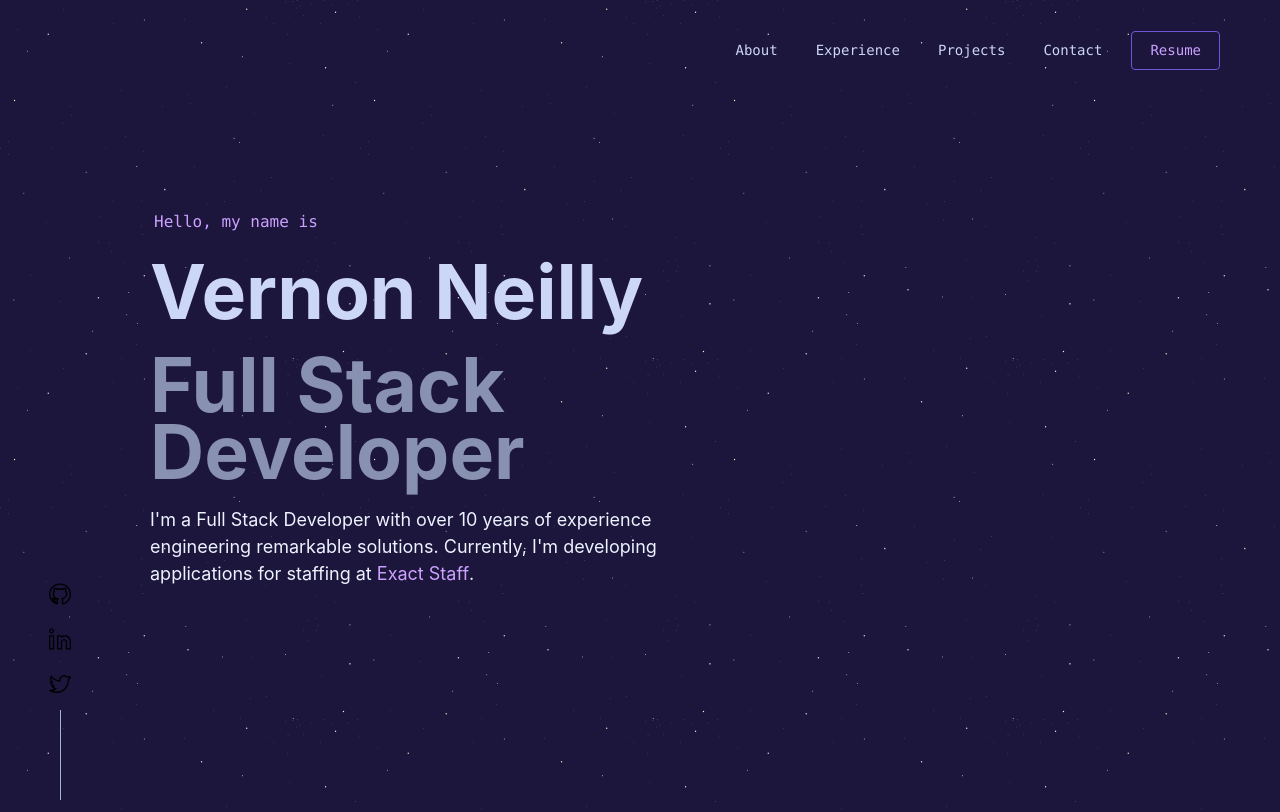
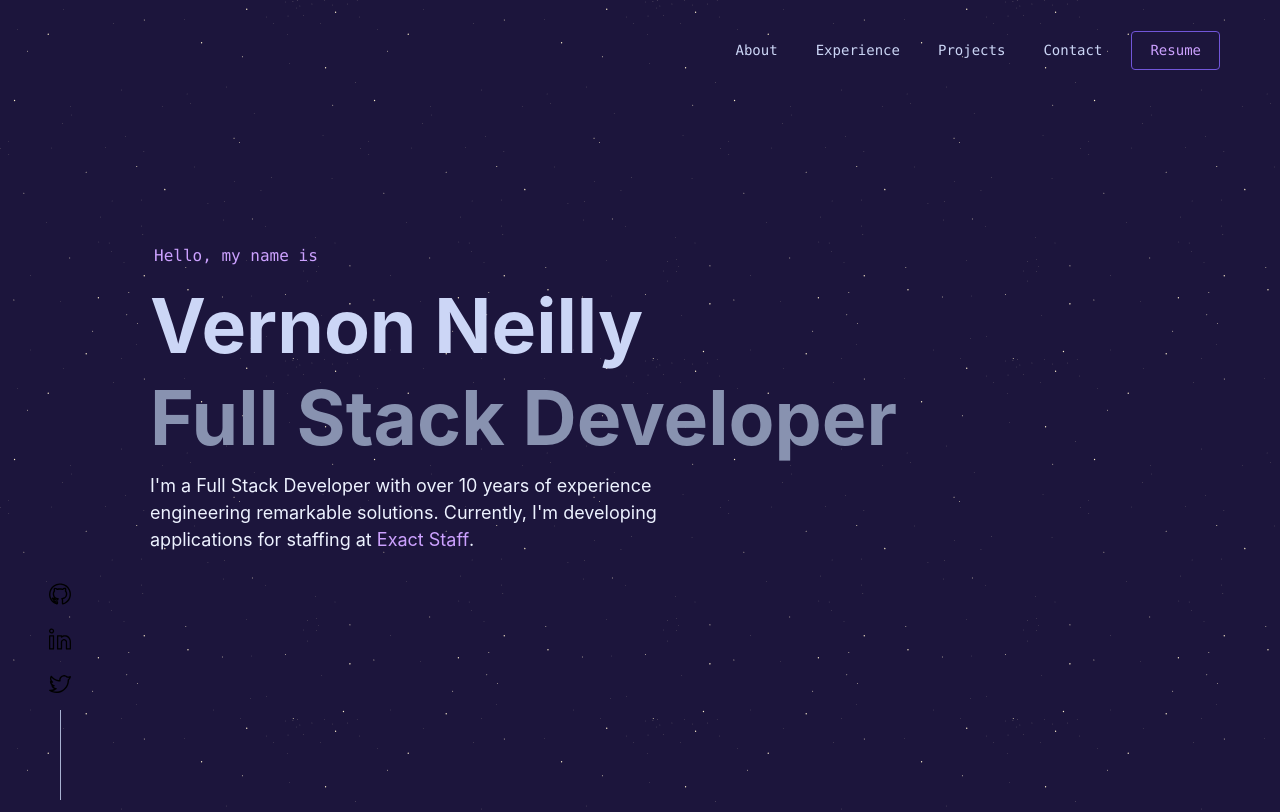
Before and after one commit to neillydev/v2, a Next.js app: page / in a window 1280 px wide. Shown: the top 812 px of the page. Built offline with nearby package versions, Linux system fonts and the light colour scheme.

Commit message:
remove code editor from Hero

```diff
--- a/src/components/Hero.tsx
+++ b/src/components/Hero.tsx
@@ -41,7 +41,7 @@ const Hero = () => {
             </p>
           </div>
         </div>
-        <CodeEditor />
+        {/* <CodeEditor /> */}
       </div>
     </section>
   )
```
